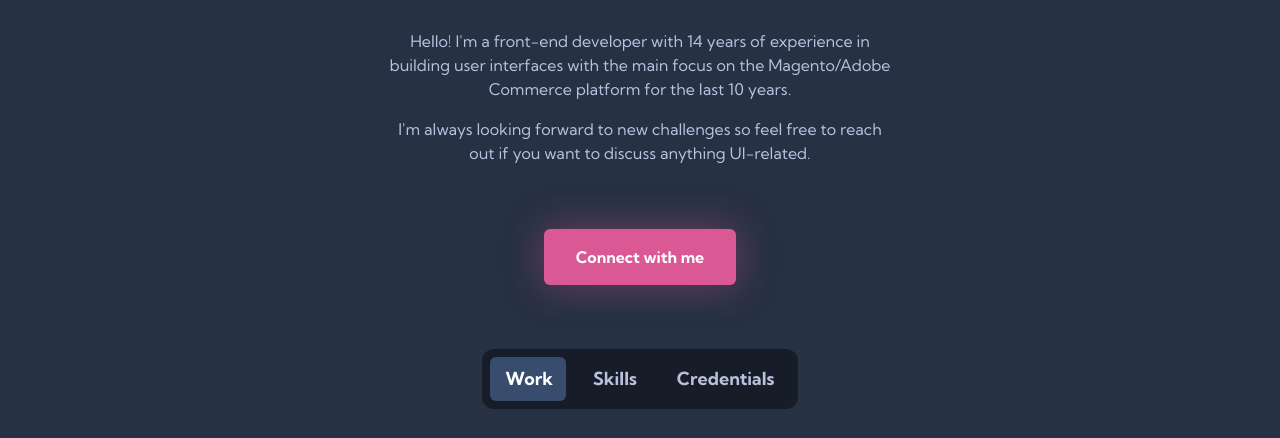
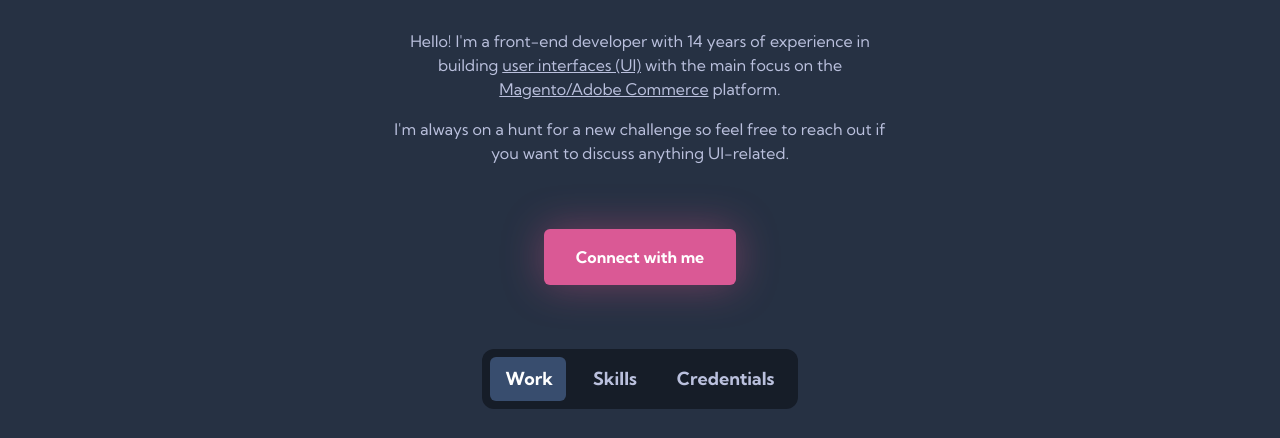
Before and after one commit to jkulig/portfolio, a website built with Vite: page index.html in a window 1280 px wide. Shown: the part 331-769 px from the top of the page. Built offline with nearby package versions, Linux system fonts and the light colour scheme.

Commit message:
Update content and styles

```diff
--- a/index.html
+++ b/index.html
@@ -13,7 +13,7 @@
         <link rel="stylesheet" href="./src/main.css">
     </head>
 
-    <body class="flex flex-col bg-mirage-200 text-mirage-800 before:absolute before:top-24 before:block before:h-32 before:w-full before:bg-[url('/bg.jpg')] before:opacity-60 before:bg-center before:z-0 lines-bg-animate">
+    <body class="flex flex-col bg-mirage-200 text-mirage-800 before:absolute before:top-24 before:block before:h-32 before:w-full before:bg-[url('/bg.jpg')] before:opacity-60 before:bg-center before:bg-repeat-x before:z-0 lines-bg-animate">
         <main class="mt-20 flex flex-col items-center" x-data="site">
             <!-- Avatar -->
             <div class="w-32 h-32 my-4 border-4 border-pink-400 bg-gradient-to-br from-pink-100 to-mirage-50 shadow-glow rounded-full overflow-hidden avatar-bg-animate z-10">
@@ -38,9 +38,9 @@
             </ul>
             <!-- Bio -->
             <p class="mt-8 mx-4 max-w-lg text-center">
-                Hello! I'm a front-end developer with 14 years of experience in building user interfaces with the main focus on the Magento/Adobe Commerce platform for the last 10 years.
+                Hello! I'm a front-end developer with 14 years of experience in building <a class="underline hover:no-underline hover:text-pink-400 transition-colors" href="https://www.indeed.com/career-advice/career-development/what-is-ui" target="_blank">user interfaces (UI)</a> with the main focus on the <a class="underline hover:no-underline hover:text-pink-400 transition-colors" href="https://business.adobe.com/products/magento/magento-commerce.html" target="_blank">Magento/Adobe Commerce</a> platform.
             </p>
-            <p class="mt-4 mx-4 max-w-lg text-center">I'm always looking forward to new challenges so feel free to reach out if you want to discuss anything UI-related.</p>
+            <p class="mt-4 mx-4 max-w-lg text-center">I'm always on a hunt for a new challenge so feel free to reach out if you want to discuss anything UI-related.</p>
             <!-- CTA Button -->
             <div class="flex justify-center w-full py-16">
                 <a href="https://pl.linkedin.com/in/jakub-kulig-205b8b23" class="py-4 px-8 bg-pink-400 text-white rounded-md font-bold shadow-glow hover:bg-pink-100 transition-colors duration-400">Connect with me</a>
@@ -99,7 +99,7 @@
 
                 <!-- Skills -->
                 <div id="panel-2" class="flex flex-col px-4 md:flex-row gap-4 max-w-4xl justify-center items-center" x-show="isActive(2)" x-transition role="tabpanel" tabindex="0" aria-labelledby="tab-2" x-bind:hidden="!isActive(2)">
-                    <span class="md:w-10 vertical-lr uppercase text-4xl text-mirage-50 order-1 md:order-2 md:basis-1/12">Hard Skills</span>
+                    <span class="md:w-10 vertical-lr uppercase text-4xl text-mirage-800 order-1 md:order-2 md:basis-1/12">Hard Skills</span>
                     <div class="order-2 md:order-1 md:basis-5/12">
                         <template x-for="(topic, index) in skills.hard">
                             <dl>
```
